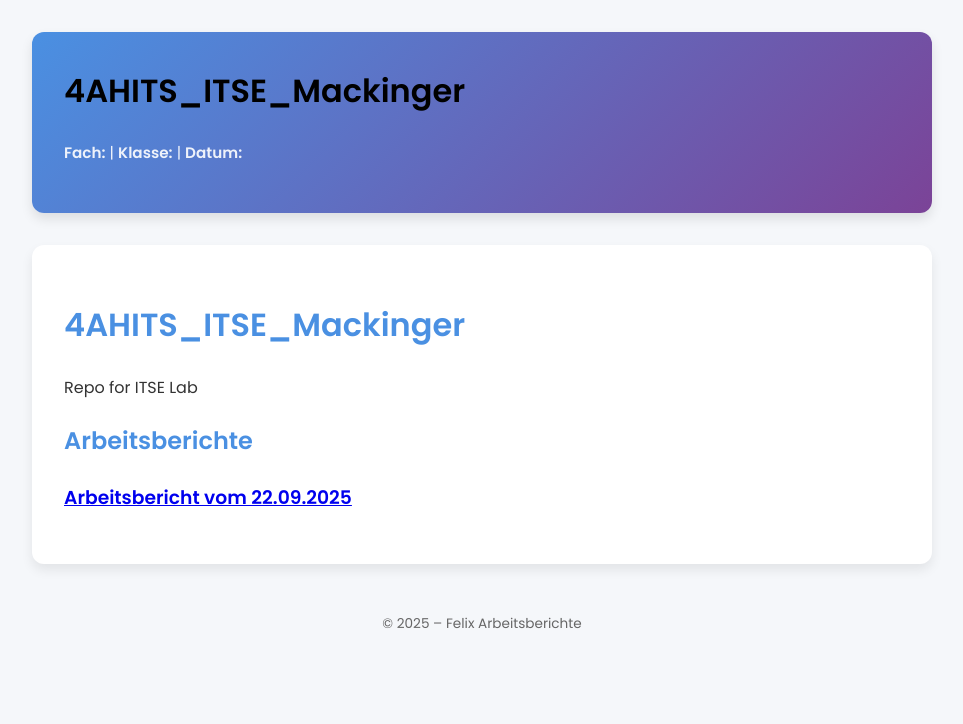
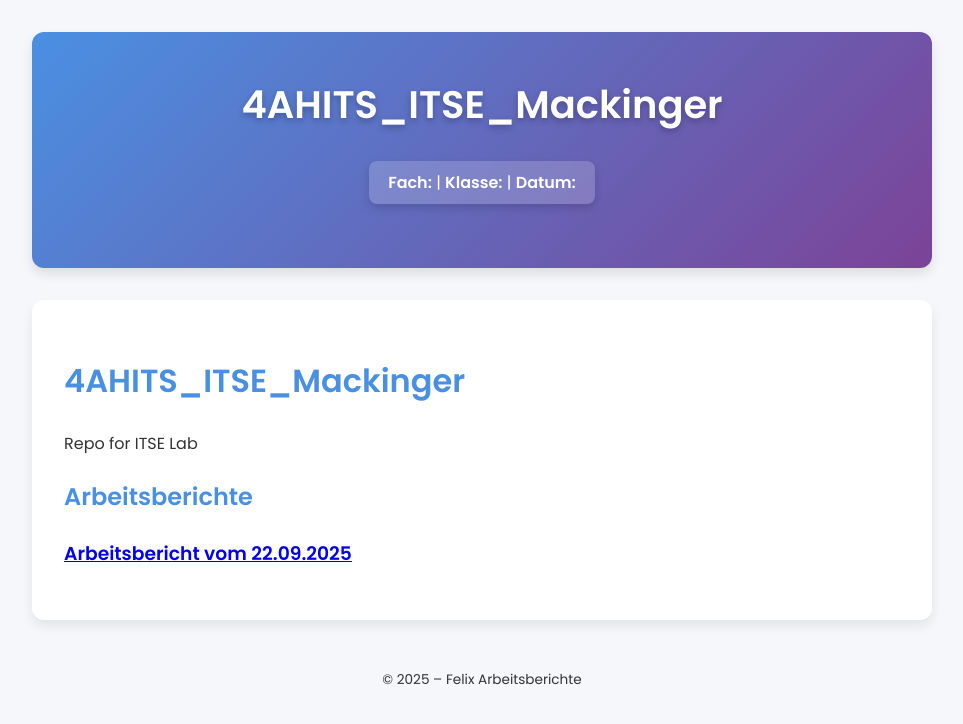
Before and after one commit to Felix-Mackinger/4AHITS_ITSE_Mackinger, a Jekyll site: the page built from README.md, in a window 1280 px wide. Shown: the top 724 px of the page, without its empty margins (158-1121 px from the left). Built offline with Jekyll 4.4.1, drawn with Linux system fonts in a browser that asks for light colours; our own code applies the rules of GitHub Pages for plain Markdown files.

Commit message:
style.css aktualisieren

```diff
--- a/assets/css/style.css
+++ b/assets/css/style.css
@@ -1,49 +1,103 @@
 @import url('https://fonts.googleapis.com/css2?family=Poppins:wght@400;600&display=swap');
+
+:root {
+  --bg: #f5f7fa;
+  --text: #333;
+  --header-gradient: linear-gradient(135deg, #4A90E2, #7B4397);
+  --meta-bg: rgba(255, 255, 255, 0.18);
+  --meta-text: #fff;
+  --box-bg: #fff;
+  --accent: #4A90E2;
+}
+
+body.dark {
+  --bg: #1e1e2f;
+  --text: #e0e0e0;
+  --header-gradient: linear-gradient(135deg, #7B4397, #4A90E2);
+  --meta-bg: rgba(255, 255, 255, 0.1);
+  --meta-text: #f0f0f0;
+  --box-bg: #2a2a3b;
+  --accent: #7dafff;
+}
 
 body {
   font-family: 'Poppins', sans-serif;
-  background: #f5f7fa;
-  color: #333;
+  background: var(--bg);
+  color: var(--text);
   max-width: 900px;
   margin: 0 auto;
   padding: 2rem;
   line-height: 1.7;
+  transition: background 0.3s, color 0.3s;
 }
 
+
 header {
-  background: linear-gradient(135deg, #4A90E2, #7B4397);
-  color: #fff;
-  padding: 2rem;
+  background: var(--header-gradient);
+  color: var(--meta-text);
+  padding: 2.5rem 2rem 3rem 2rem;
   border-radius: 12px;
   box-shadow: 0 6px 12px rgba(0,0,0,0.1);
+  text-align: center;
+  position: relative;
 }
 
 header h1 {
-  color: #000;
-  margin-top: 0;
-  font-weight: 600;
+  margin: 0 0 1rem 0;
+  font-weight: 700;
+  font-size: 2.4rem;
+  text-shadow: 0 3px 6px rgba(0,0,0,0.25);
+  color: #fff;
 }
+
 
 .meta {
   margin-top: 0.5rem;
-  font-size: 0.95rem;
-  opacity: 0.9;
+  font-size: 1rem;
+  display: inline-block;
+  padding: 0.6rem 1.2rem;
+  border-radius: 8px;
+  background: var(--meta-bg);
+  color: var(--meta-text);
+  box-shadow: 0 4px 8px rgba(0,0,0,0.15);
+  backdrop-filter: blur(6px);
+  line-height: 1.5;
 }
 
+
+.theme-toggle {
+  position: absolute;
+  top: 1rem;
+  right: 1rem;
+  background: var(--meta-bg);
+  color: var(--meta-text);
+  border: none;
+  padding: 0.4rem 0.8rem;
+  border-radius: 6px;
+  cursor: pointer;
+  font-weight: 600;
+  transition: background 0.2s;
+}
+.theme-toggle:hover {
+  background: rgba(255,255,255,0.3);
+}
+
+
 main {
-  background: #fff;
+  background: var(--box-bg);
   padding: 2rem;
   border-radius: 12px;
   margin-top: 2rem;
   box-shadow: 0 6px 12px rgba(0,0,0,0.08);
+  transition: background 0.3s;
 }
 
 h1, h2, h3 {
-  color: #4A90E2;
+  color: var(--accent);
 }
 
 code {
-  background: #f0f0f0;
+  background: rgba(0,0,0,0.08);
   padding: 0.2em 0.4em;
   border-radius: 4px;
   font-family: monospace;
@@ -59,5 +113,5 @@ footer {
   margin-top: 3rem;
   text-align: center;
   font-size: 0.85rem;
-  color: #666;
+  color: var(--text);
 }
```
